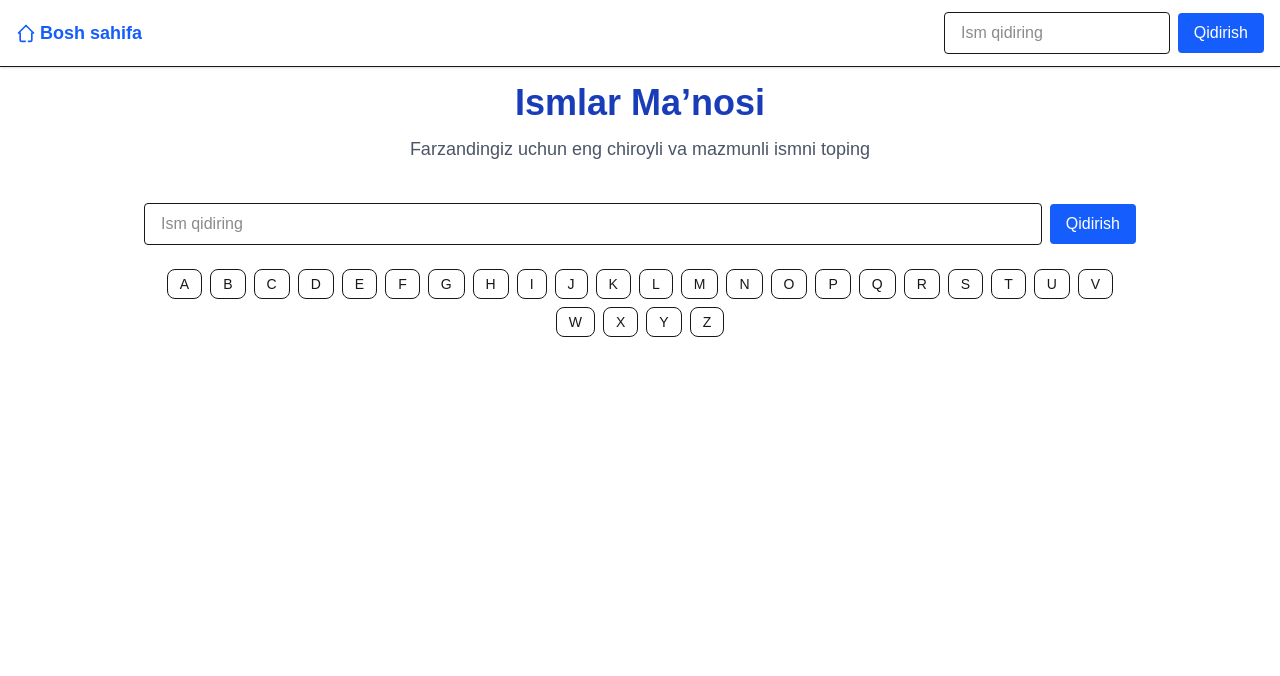
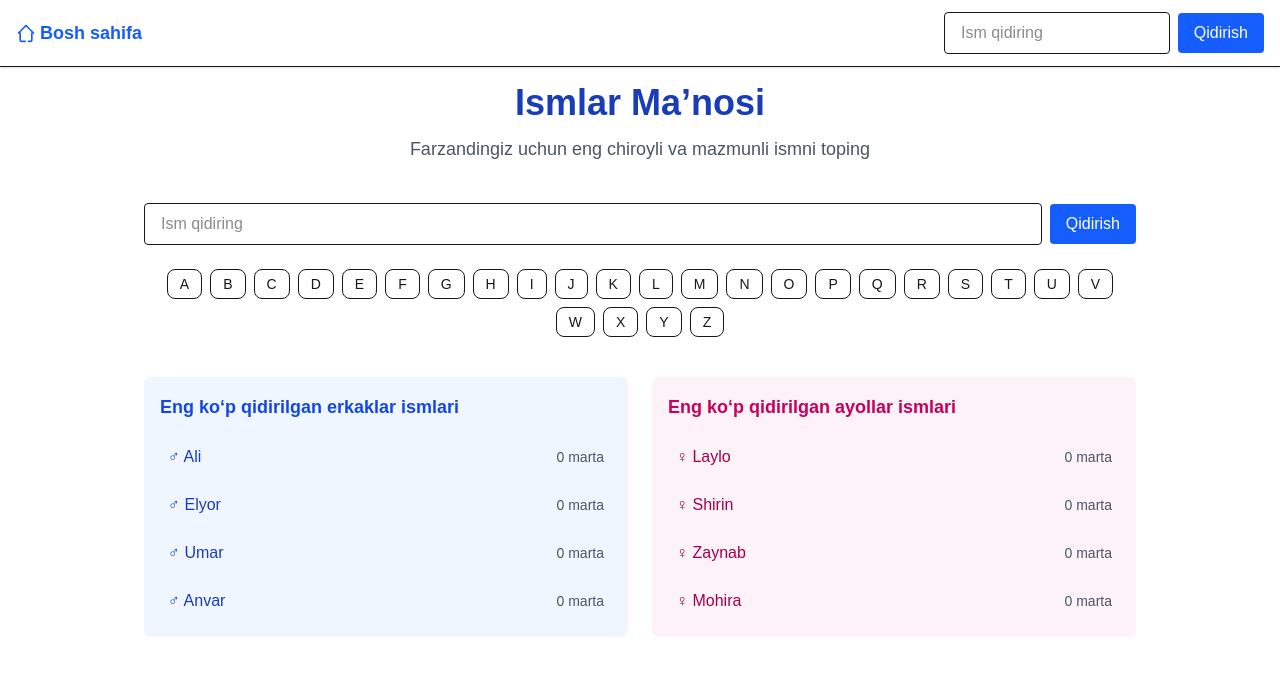
Before and after one commit to asadbekdev07/name, a Next.js app: page /1 in a window 1280 px wide. Shown: the top 676 px of the page. Built offline with nearby package versions, Linux system fonts and the light colour scheme.

Commit message:
Add TopSearchedNames.tsx

```diff
--- a/app/[lang]/page.tsx
+++ b/app/[lang]/page.tsx
@@ -4,30 +4,54 @@ import { useParams } from "next/navigation";
 import { useState } from "react";
 import SearchInput from "@/components/SearchInput";
 import AlphabetFilter from "@/components/AlphabetFilter";
+import TopSearchedNames from "@/components/TopSearchedNames";
 
 export default function LangHomePage() {
   const params = useParams();
   const lang = params.lang as string;
   const [search, setSearch] = useState("");
 
+  // 🔥 Statik eng ko‘p qidirilgan ismlar (hozircha frontenddan)
+  const topFemaleNames = [
+    { id: "1", name: "Laylo", gender: "female", lang },
+    { id: "2", name: "Shirin", gender: "female", lang },
+    { id: "3", name: "Zaynab", gender: "female", lang },
+    { id: "4", name: "Mohira", gender: "female", lang },
+  ];
+
+  const topMaleNames = [
+    { id: "5", name: "Ali", gender: "male", lang },
+    { id: "6", name: "Elyor", gender: "male", lang },
+    { id: "7", name: "Umar", gender: "male", lang },
+    { id: "8", name: "Anvar", gender: "male", lang },
+  ];
+
   return (
     <main className="max-w-5xl mx-auto p-4">
-      {/* HERO */}
+      {/* Hero */}
       <section className="text-center mb-10">
-        <h1 className="text-4xl font-bold text-blue-800 mb-3">Ismlar Ma’nosi</h1>
+        <h1 className="text-4xl font-bold text-blue-800 mb-3">
+          Ismlar Ma’nosi
+        </h1>
         <p className="text-gray-600 text-lg">
           Farzandingiz uchun eng chiroyli va mazmunli ismni toping
         </p>
       </section>
 
-      {/* SEARCH */}
+      {/* Search */}
       <div className="mb-6">
         <SearchInput search={search} onSearchChange={setSearch} />
       </div>
 
-      {/* ALPHABET FILTER */}
+      {/* Alphabet Filter */}
       <div className="mb-10">
         <AlphabetFilter selected="" onSelect={() => {}} lang={lang} />
+      </div>
+
+      {/* Most searched names */}
+      <div className="space-y-12">
+        <TopSearchedNames maleNames={topMaleNames} femaleNames={topFemaleNames} />
+
       </div>
     </main>
   );
--- /dev/null
+++ b/components/TopSearchedNames.tsx
@@ -0,0 +1,63 @@
+import Link from "next/link";
+import { Name } from "@/types/name";
+
+interface Props {
+  maleNames: Name[];
+  femaleNames: Name[];
+}
+
+export default function TopSearchedNames({ maleNames, femaleNames }: Props) {
+  return (
+    <div className="grid md:grid-cols-2 gap-6 mt-10">
+      {/* Erkaklar ismlari */}
+      <div className="bg-blue-50 rounded-lg p-4">
+        <h2 className="text-lg font-bold text-blue-700 mb-4">
+          Eng ko‘p qidirilgan erkaklar ismlari
+        </h2>
+        <ul className="space-y-2">
+          {maleNames.slice(0, 5).map((name) => (
+            <li
+              key={name.id}
+              className="flex justify-between items-center px-2 py-2 hover:bg-blue-100 rounded transition"
+            >
+              <Link
+                href={`/${name.lang}/name/${name.name.toLowerCase()}`}
+                className="text-blue-800 font-medium"
+              >
+                ♂ {name.name}
+              </Link>
+              <span className="text-sm text-gray-600">
+                {name.views ?? 0} marta
+              </span>
+            </li>
+          ))}
+        </ul>
+      </div>
+
+      {/* Ayollar ismlari */}
+      <div className="bg-pink-50 rounded-lg p-4">
+        <h2 className="text-lg font-bold text-pink-700 mb-4">
+          Eng ko‘p qidirilgan ayollar ismlari
+        </h2>
+        <ul className="space-y-2">
+          {femaleNames.slice(0, 5).map((name) => (
+            <li
+              key={name.id}
+              className="flex justify-between items-center px-2 py-2 hover:bg-pink-100 rounded transition"
+            >
+              <Link
+                href={`/${name.lang}/name/${name.name.toLowerCase()}`}
+                className="text-pink-800 font-medium"
+              >
+                ♀ {name.name}
+              </Link>
+              <span className="text-sm text-gray-600">
+                {name.views ?? 0} marta
+              </span>
+            </li>
+          ))}
+        </ul>
+      </div>
+    </div>
+  );
+}
```
